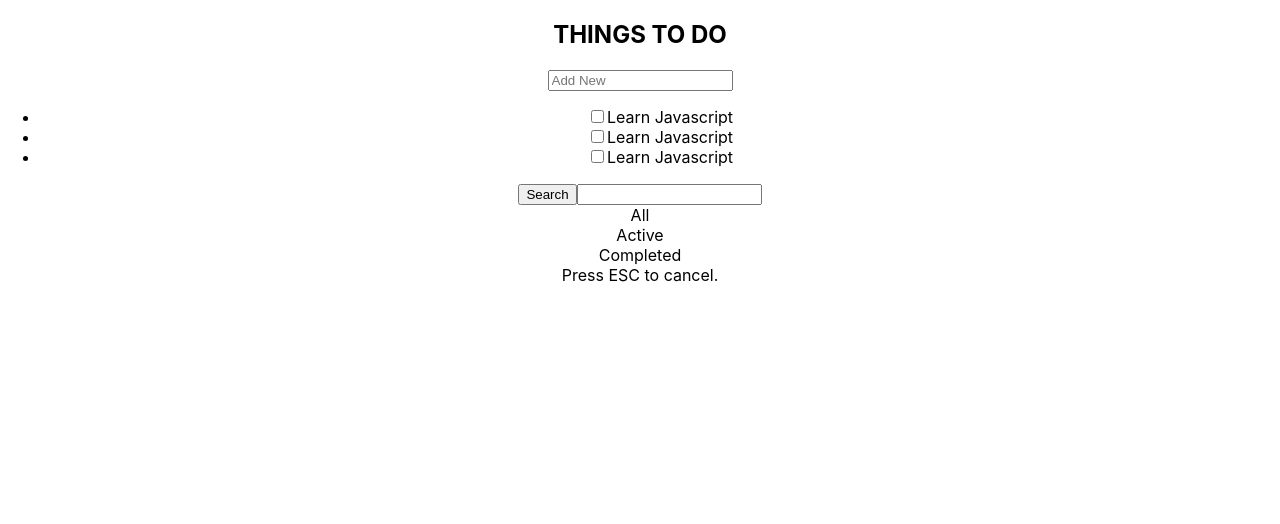
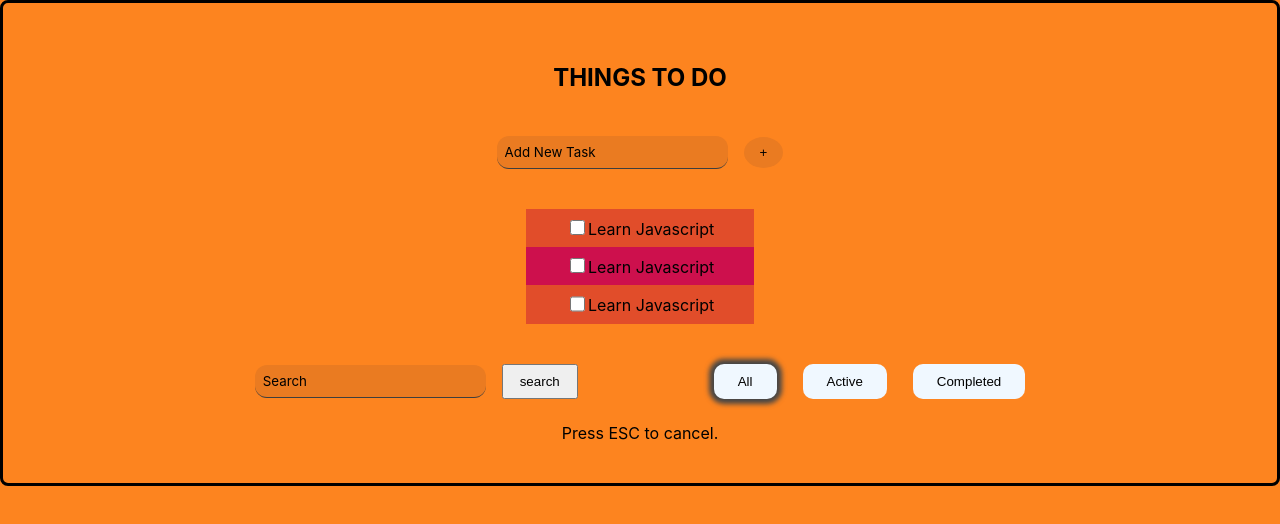
Before and after one commit to berkayalparslan/todo-app-react, a React (Create React App) app: page / in a window 1280 px wide. Shown: the top 524 px of the page. Built offline with nearby package versions, Linux system fonts and the light colour scheme.

Commit message:
added styles

```diff
--- a/src/App.css
+++ b/src/App.css
@@ -1,38 +1,100 @@
+*{
+  box-sizing: border-box;
+}
+
+html, body{
+  background-color: #FD841F;
+  height: 100%;
+}
+
 .App {
   text-align: center;
+  padding: 5vh 5vh;
+  /* border-color: rgb(48, 48, 48); */
+  border-style: solid;
+  border-radius: 1vh;
+  display: flex;
+  flex-direction: column;
+  justify-content: center;
+  align-items: center;
+  row-gap: 2vh;
 }
 
-.App-logo {
-  height: 40vmin;
-  pointer-events: none;
+.btn{
+  margin: 1vh 1vh;
+  padding: 1vh 2vh;
 }
 
-@media (prefers-reduced-motion: no-preference) {
-  .App-logo {
-    animation: App-logo-spin infinite 20s linear;
-  }
+#add-task-btn{
+  margin: 1vh 1vh;
+  padding: 1vh 2vh;
+  border-radius: 50%;
+  border: none;
+  background-color: #ea7b21;;
 }
 
-.App-header {
-  background-color: #282c34;
-  min-height: 100vh;
-  display: flex;
-  flex-direction: column;
-  align-items: center;
-  justify-content: center;
-  font-size: calc(10px + 2vmin);
-  color: white;
+::placeholder{
+  color: rgb(0, 0, 0);
 }
 
-.App-link {
-  color: #61dafb;
+input[type=text], input[type=search] {
+  /* box-shadow: 0 0 10px 10px rgb(255, 168, 168); */
+  background-color: #ea7b21;
+  border: 0;
+  border-bottom: 1px solid rgb(62, 62, 62);
+  border-radius: 12px;
+  padding: 1vh;
+  margin: 1vh 1vh;
+  font-family: inherit;
 }
 
-@keyframes App-logo-spin {
-  from {
-    transform: rotate(0deg);
-  }
-  to {
-    transform: rotate(360deg);
-  }
+input[type=checkbox]{
+  border-color: blue;
+  background-color: blue;
+  color: white;
+  width: 1.15em;
+  height: 1.15em;
+  /* border: none; */
 }
+
+ul{
+  list-style-type: none;
+  margin: 1vh 1vh;
+  padding: 1vh 1vh;
+}
+
+ul li{
+  border-bottom: 10px;
+  background-color: #E14D2A;
+  padding: 1vh 5vh;
+}
+
+ul li:nth-child(even){
+  background-color: #CD104D;
+}
+
+#navbar{
+  display: flex;
+  justify-content: space-between;
+  gap: 15vh;
+}
+
+#filters{
+  display: flex;
+  gap: 10px;
+}
+
+.filter{
+  background-color: aliceblue;
+  color: black;
+  border: 0;
+  border-radius: 10px;
+  text-align: center;
+  margin: 1vh 1vh;
+  padding: 1vh 3vh;
+}
+
+.filter-selected{
+  /* border-bottom: 20px red; */
+  box-shadow: 0 0 5px 5px rgb(70, 70, 70);
+}
--- a/src/components/AddTask.js
+++ b/src/components/AddTask.js
@@ -2,8 +2,9 @@ import React from 'react'
 
 export const AddTask = () => {
   return (
-    <>
-    <input type="text" placeholder='Add New'/>
-    </>
+    <form action="">
+    <input id='add-task' type="text" placeholder='Add New Task'/>
+    <input id='add-task-btn' className='btn' type="submit" value="+" />
+    </form>
   )
 }
--- a/src/components/Navbar.js
+++ b/src/components/Navbar.js
@@ -2,13 +2,16 @@ import React from 'react'
 
 export const Navbar = () => {
   return (
-    <div>
-        <button>Search</button>
-        <input type="search" name="" id="" />
+    <div id='navbar'>
+        <form action="">
+        <input type="text" name="" id="" placeholder='Search'/>
+        <input type="submit" value="search" className='btn'/>
+        </form>
+
         <div id='filters'>
-            <div className="filter active">All</div>
-            <div className="filter">Active</div>
-            <div className="filter">Completed</div>
+            <button className="filter filter-selected">All</button>
+            <button className="filter">Active</button>
+            <button className="filter">Completed</button>
         </div>
     </div>
   )
--- a/src/components/Task.js
+++ b/src/components/Task.js
@@ -3,7 +3,7 @@ import React from 'react'
 export const Task = () => {
   return (
     <li>
-        <input type="checkbox" name="task" />
+        <input type="checkbox" name="task"/>
         <span>Learn Javascript</span>
     </li>
   )
```
